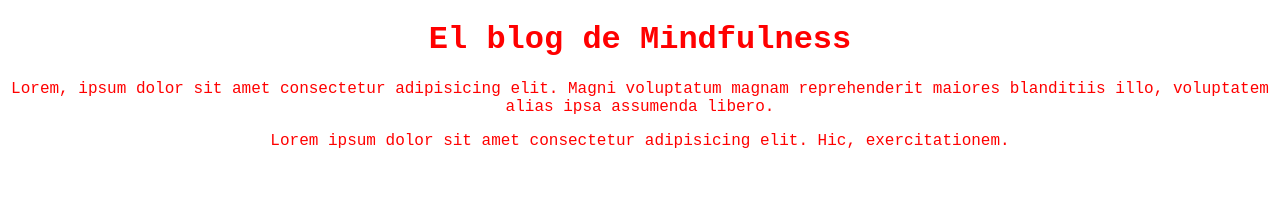
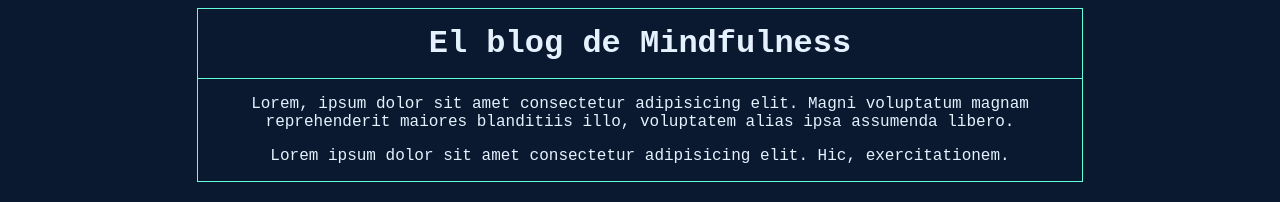
Before and after one commit to leobapineda/PlatziGitYGithub_v2, a plain HTML site: page index.html in a window 1280 px wide. Drawn offline with Linux system fonts and the light colour scheme; files whose address does not match are found by name.

Commit message:
Style: Modify index style

```diff
--- a/css/style.css
+++ b/css/style.css
@@ -1,11 +1,18 @@
 body {
   text-align: center;
   font-family: monospace, Helvetica, sans-serif;
-  color: red;
+  background-color: #0a192f;
+  color: #e6f1ff;
 }
 
 .h1 {
+  border-bottom: 1px solid #64ffda;
+  padding: 1rem 0;
+  margin: 0;
 }
 
-.p {
+.container{
+  border: 1px solid #64ffda;
+  width: 70%;
+  margin: 0 auto;
 }
--- a/index.html
+++ b/index.html
@@ -8,8 +8,10 @@
     <title>Mindfulness</title>
 </head>
 <body>
-    <h1 class="h1">El blog de Mindfulness</h1>
-    <p class="p" >Lorem, ipsum dolor sit amet consectetur adipisicing elit. Magni voluptatum magnam reprehenderit maiores blanditiis illo, voluptatem alias ipsa assumenda libero.</p>
-    <p>Lorem ipsum dolor sit amet consectetur adipisicing elit. Hic, exercitationem.</p>
+    <div class="container" >
+        <h1 class="h1">El blog de Mindfulness</h1>
+    <p class="p1" >Lorem, ipsum dolor sit amet consectetur adipisicing elit. Magni voluptatum magnam reprehenderit maiores blanditiis illo, voluptatem alias ipsa assumenda libero.</p>
+    <p class="p2" >Lorem ipsum dolor sit amet consectetur adipisicing elit. Hic, exercitationem.</p>
+    </div>
 </body>
 </html>
```
